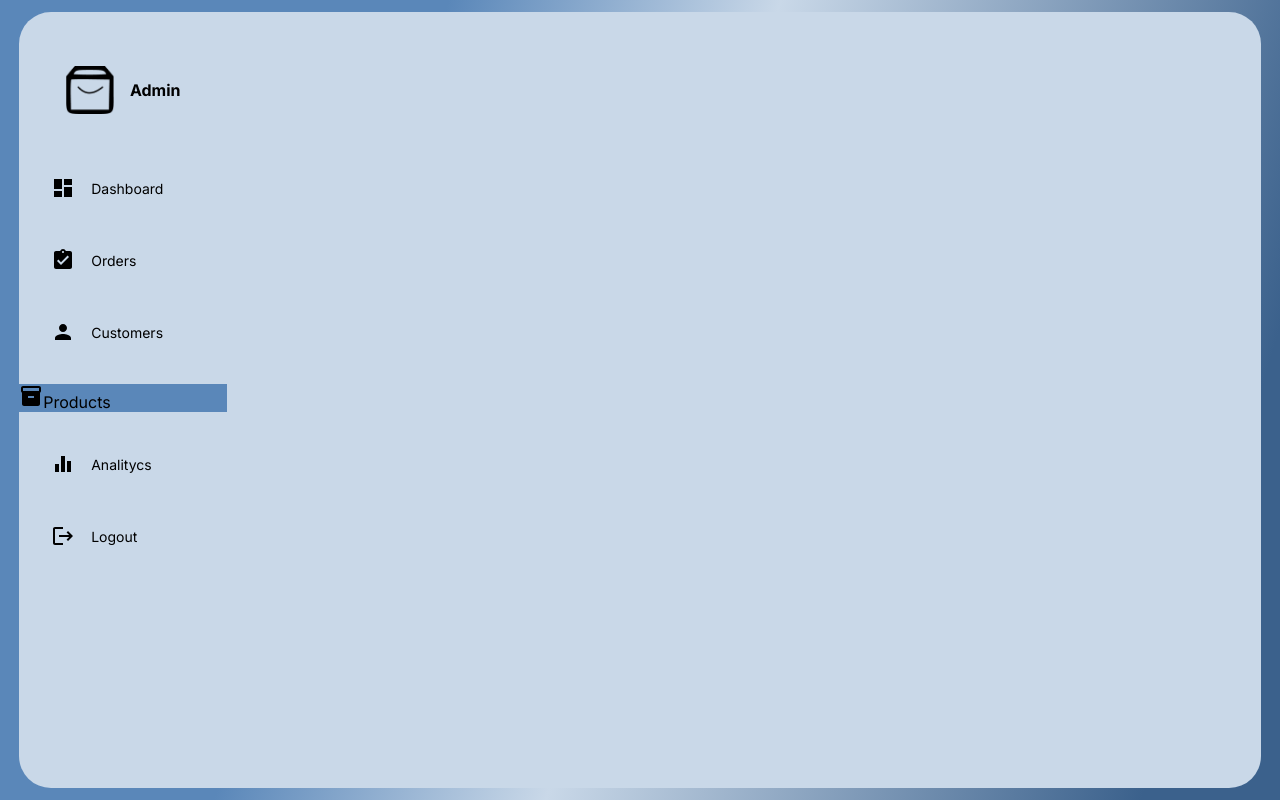
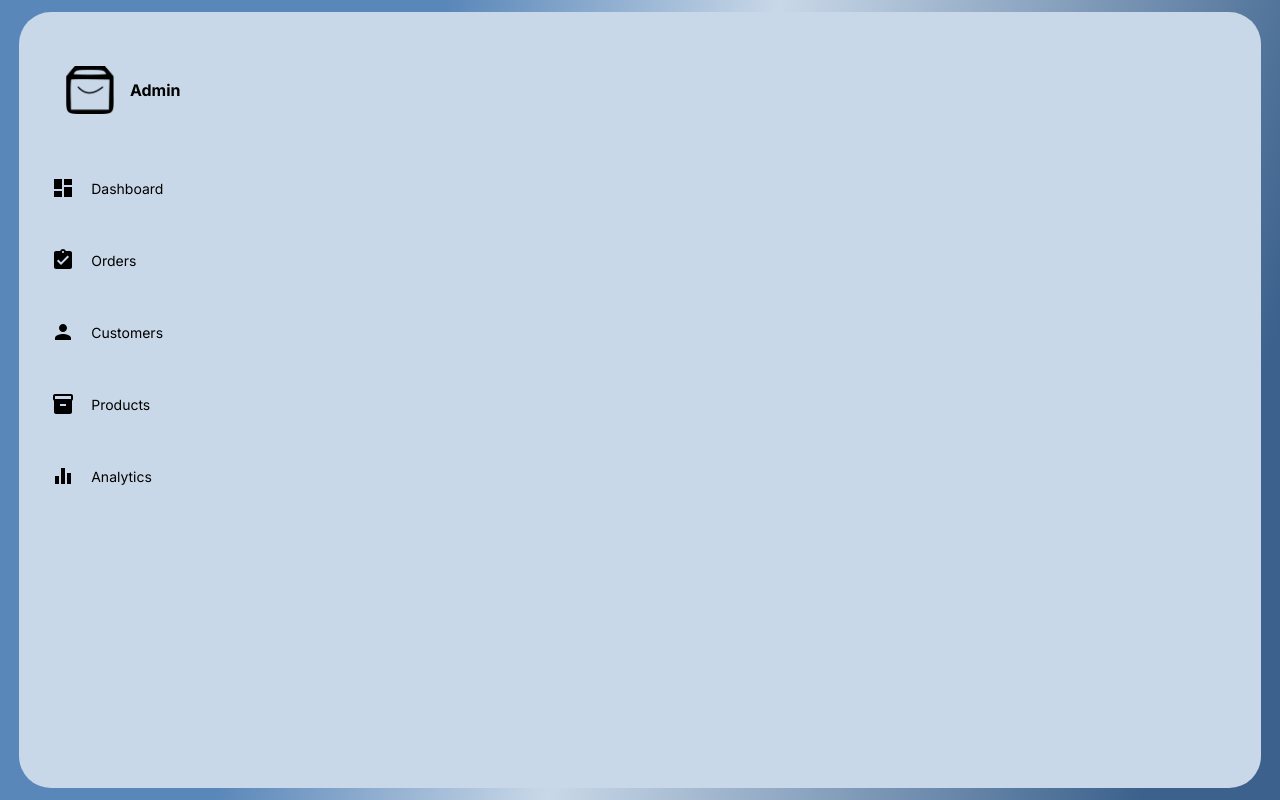
Before and after one commit to padepokanpenguin/admin-dashboard-ecommerce, a React (Create React App) app: page / in a window 1280 px wide. Built offline with nearby package versions, Linux system fonts and the light colour scheme.

Commit message:
fixing bug on sidebar component

```diff
--- a/src/assets/data.ts
+++ b/src/assets/data.ts
@@ -7,7 +7,7 @@ import EqualizerIcon from "@mui/icons-material/Equalizer";
 import NoteAltIcon from "@mui/icons-material/NoteAlt";
 import PaymentIcon from "@mui/icons-material/Payment";
 // Sidebar Data
-export const SidebarData: any = [
+export const SidebarData = [
   {
     icon: DashboardIcon,
     heading: "Dashboard",
@@ -31,7 +31,7 @@ export const SidebarData: any = [
 ];
 
 // Analytics Cards Data
-export const cardsData: any = [
+export const cardsData = [
   {
     title: "Sales",
     color: {
--- a/src/components/sidebar.module.css
+++ b/src/components/sidebar.module.css
@@ -46,4 +46,5 @@
 .active {
   background: var(--activeItem);
   margin-left: 0;
+  border-radius: 0.7rem;
 }
--- a/src/components/sidebar.tsx
+++ b/src/components/sidebar.tsx
@@ -1,12 +1,13 @@
 import React from "react";
-import DashboardIcon from "@mui/icons-material/Dashboard";
-import AssignmentTurnedInIcon from "@mui/icons-material/AssignmentTurnedIn";
-import PersonIcon from "@mui/icons-material/Person";
-import InventoryIcon from "@mui/icons-material/Inventory";
-import EqualizerIcon from "@mui/icons-material/Equalizer";
-import LogoutIcon from "@mui/icons-material/Logout";
+// import DashboardIcon from "@mui/icons-material/Dashboard";
+// import AssignmentTurnedInIcon from "@mui/icons-material/AssignmentTurnedIn";
+// import PersonIcon from "@mui/icons-material/Person";
+// import InventoryIcon from "@mui/icons-material/Inventory";
+// import EqualizerIcon from "@mui/icons-material/Equalizer";
+// import LogoutIcon from "@mui/icons-material/Logout";
 
 import style from "./sidebar.module.css";
+import { SidebarData } from "../assets/data";
 
 export default function Sidebar() {
   return (
@@ -17,31 +18,12 @@ export default function Sidebar() {
       </div>
 
       <div className={style.Menu}>
-        <div className={style.MenuItem}>
-          <DashboardIcon />
-          <span>Dashboard</span>
-        </div>
-        <div className={style.MenuItem}>
-          <AssignmentTurnedInIcon />
-          <span>Orders</span>
-        </div>
-        <div className={style.MenuItem}>
-          <PersonIcon />
-          <span>Customers</span>
-        </div>
-        <div className={style.MenuItem && style.active}>
-          <InventoryIcon />
-          <span>Products</span>
-        </div>
-        <div className={style.MenuItem}>
-          <EqualizerIcon />
-          <span>Analitycs</span>
-        </div>
-
-        <div className={style.MenuItem}>
-          <LogoutIcon />
-          <span>Logout</span>
-        </div>
+        {SidebarData.map((item) => (
+          <div className={style.MenuItem}>
+            <item.icon />
+            <span>{item.heading}</span>
+          </div>
+        ))}
       </div>
     </div>
   );
```
